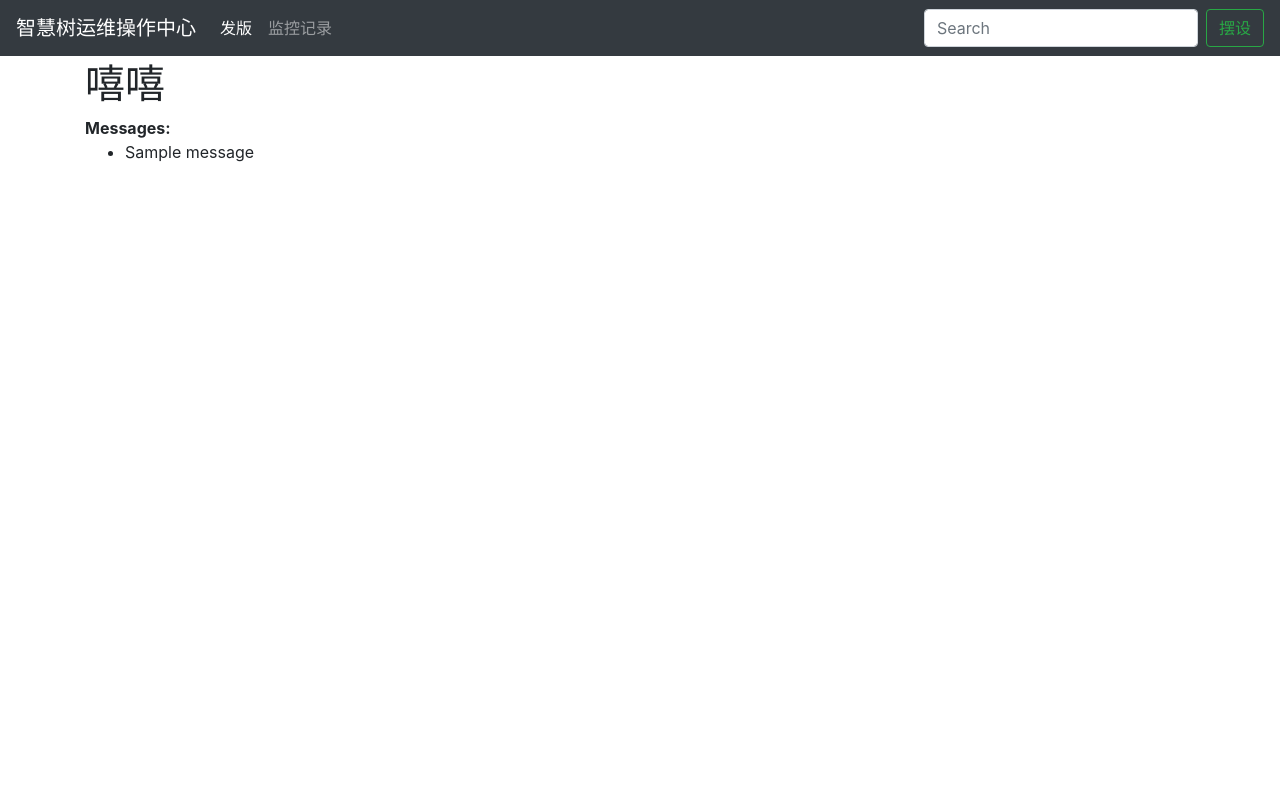
After one commit to 330884795/ops, a Django app: page /monitor/tmtest/ in a window 1280 px wide. The commit adds this page. Run offline with Django 3.2, Linux system fonts and the light colour scheme; tables that the repository leaves empty hold one stand-in row (values such as "Sample post"); one stand-in notice (Sample message) is shown; some libraries are stand-ins or nearby versions.

Commit message:
初始化项目前端页面做好

```diff
--- a/cmdb/urls.py
+++ b/cmdb/urls.py
@@ -12,4 +12,5 @@ urlpatterns = [
     path('getprojectlist/',views.getprojectlist,name='getprojectlist'),
     path('testinfo/',views.testinfo,name='testinfo'),
     path('rabbit1/',views.rabbit1,name='rabbit1'),
+    path('initser/',views.initservice,name='initservice'),
 ]
--- a/monitor/urls.py
+++ b/monitor/urls.py
@@ -7,4 +7,6 @@ app_name = 'monitor'
 
 urlpatterns = [
     path('record/',views.jilu,name='jilu'),
+    path('tmtest/',views.tmtest,name='tmtest'),
+
 ]
--- a/monitor/views.py
+++ b/monitor/views.py
@@ -6,3 +6,6 @@ from .models import record
 def jilu(request):
     a=record.objects.all().order_by('-date')
     return render(request,'monitor/Record.html',{'info':a})
+
+def tmtest(request):
+    return render(request,'monitor/test.html')
--- /dev/null
+++ b/templates/base.html
@@ -0,0 +1,99 @@
+<!doctype html>
+<html lang="en" class="h-100">
+{% load bootstrap4 %}
+
+{% bootstrap_css %}
+{% bootstrap_javascript %}
+
+{# Display django.contrib.messages as Bootstrap alerts #}
+{% bootstrap_messages %}
+  <head>
+    <meta charset="utf-8">
+    <meta name="viewport" content="width=device-width, initial-scale=1, shrink-to-fit=no">
+      <style>
+          .bd-placeholder-img {
+        font-size: 1.125rem;
+        text-anchor: middle;
+        -webkit-user-select: none;
+        -moz-user-select: none;
+        -ms-user-select: none;
+        user-select: none;
+      }
+
+      @media (min-width: 768px) {
+        .bd-placeholder-img-lg {
+          font-size: 3.5rem;
+        }
+      }
+          main > .container {
+  padding: 60px 15px 0;
+}
+
+.footer {
+  background-color: #f5f5f5;
+}
+
+.footer > .container {
+  padding-right: 15px;
+  padding-left: 15px;
+}
+
+code {
+  font-size: 80%;
+}
+      </style>
+      <script src="https://cdn.jsdelivr.net/npm/vue"></script>
+      <script src="https://unpkg.com/axios/dist/axios.min.js"></script>
+  </head>
+      <body class="d-flex flex-column h-100">
+     <header>
+  <!-- Fixed navbar -->
+  <nav class="navbar navbar-expand-md navbar-dark fixed-top bg-dark">
+    <a class="navbar-brand" href="#">智慧树运维操作中心</a>
+    <button class="navbar-toggler" type="button" data-toggle="collapse" data-target="#navbarCollapse" aria-controls="navbarCollapse" aria-expanded="false" aria-label="Toggle navigation">
+      <span class="navbar-toggler-icon"></span>
+    </button>
+    <div class="collapse navbar-collapse" id="navbarCollapse">
+      <ul class="navbar-nav mr-auto">
+        <li class="nav-item active">
+          <a class="nav-link" href="{% url 'cmdb:uv' %}">发版 </a>
+        </li>
+        <li class="nav-item">
+          <a class="nav-link" href="{% url 'monitor:jilu' %}">监控记录</a>
+        </li>
+        <li class="nav-item">
+          <a class="nav-link disabled" href="#" tabindex="-1" aria-disabled="true"></a>
+        </li>
+      </ul>
+      <form class="form-inline mt-2 mt-md-0">
+        <input class="form-control mr-sm-2" type="text" placeholder="Search" aria-label="Search">
+        <button class="btn btn-outline-success my-2 my-sm-0" type="submit">摆设</button>
+      </form>
+    </div>
+  </nav>
+</header>
+
+<!-- Begin page content -->
+<main role="main" class="flex-shrink-0">
+  <div class="container">
+    {% block content %} {% endblock %}
+      {% if messages %}
+    <div>
+      <strong>Messages:</strong>
+      <ul>
+        {% for message in messages %}
+        <li>{{message}}</li>
+        {% endfor %}
+      </ul>
+    </div>
+    {% endif %}
+</div>
+
+
+</main>
+
+{% block js %} {% endblock %}
+
+
+      </body>
+</html>
--- a/templates/cmdb/Uversion.html
+++ b/templates/cmdb/Uversion.html
@@ -142,7 +142,7 @@ code {
                     axios.get('/cmdb/testinfo/?service='+this.selected+'&action='+this.meth).
                     then(function (response) {
                         console.log(response.data);
-                        alert('提交成功,具体更新进度,请查看操作记录')
+                        alert(response.data)
 
                 })
 
--- /dev/null
+++ b/templates/monitor/test.html
@@ -0,0 +1,4 @@
+{% extends 'base.html' %}
+{% block content %}
+    <h1> 嘻嘻</h1>
+{% endblock %}
```
Also changed, not shown: cmdb/adplaybook.py (+5 -5 lines), cmdb/views.py (+16 -3 lines), templates/cmdb/servceinit.html (added, +34 -0 lines), templates/monitor/base.html (added, +89 -0 lines), templates/cmdb/cssbase.html (renamed from templates/cmdb/base.html).
